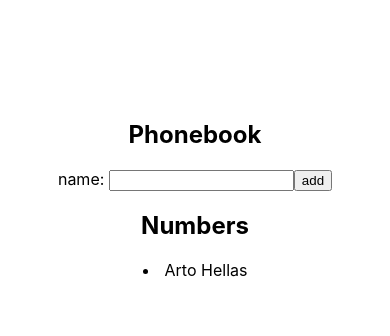
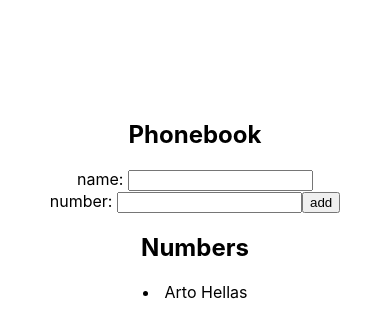
Before and after one commit to godwinopara/fullstackopen-projects, a React (Create React App) app: page / in a window 390 px wide. Shown: the top 336 px of the page. Built offline with nearby package versions, Linux system fonts and the light colour scheme.

Commit message:
feature: Added a feature that allow user to add their phonenumber to the phonebook

```diff
--- a/src/Components/Phoenbook.jsx
+++ b/src/Components/Phoenbook.jsx
@@ -2,26 +2,29 @@ import { useState } from "react";
 
 const Phoenbook = () => {
 	const [names, setNames] = useState([{ name: "Arto Hellas" }]);
-	const [newUser, setNewUser] = useState("");
+	const [newUser, setNewUser] = useState({ name: "", number: "" });
 
 	const handleSubmit = (e) => {
 		e.preventDefault();
-		const newContact = newUser;
+		const newContact = { ...newUser };
 
 		// check if contact exit on phonebook
-		const userFound = names.find((name) => name.name.toLowerCase() === newContact.toLowerCase());
+		const userFound = names.find((name) => name.name.toLowerCase() === newContact.name.toLowerCase());
 
+		// Add Contact to phonebook
 		if (!userFound) {
-			setNames([...names, { name: newContact }]);
-			setNewUser("");
+			setNames([...names, { name: newContact.name, number: newContact.number }]);
+			setNewUser({ name: "", number: "" });
 			return;
 		}
+		// Show Alert
 		alert(`${newContact} is already added to phonebook`);
-		setNewUser("");
+		setNewUser({ name: "", number: "" });
 	};
 
 	const handleChangeUser = (e) => {
-		setNewUser(e.target.value);
+		const { name, value } = e.target;
+		setNewUser((prevUser) => ({ ...prevUser, [name]: value }));
 	};
 
 	return (
@@ -29,7 +32,9 @@ const Phoenbook = () => {
 			<h2>Phonebook</h2>
 			<form>
 				<div>
-					name: <input value={newUser} onChange={handleChangeUser} type="text" name="name" id="name" />
+					name: <input value={newUser.name} onChange={handleChangeUser} type="text" name="name" id="name" />
+					<br />
+					number: <input value={newUser.number} onChange={handleChangeUser} type="text" name="number" id="number" />
 					<button onClick={handleSubmit} type="submit">
 						add
 					</button>
@@ -38,7 +43,9 @@ const Phoenbook = () => {
 			<h2>Numbers</h2>
 			<div>
 				{names.map((name, i) => (
-					<li key={i}>{name.name}</li>
+					<li key={i}>
+						{name.name} {name.number}
+					</li>
 				))}
 			</div>
 		</div>
```
